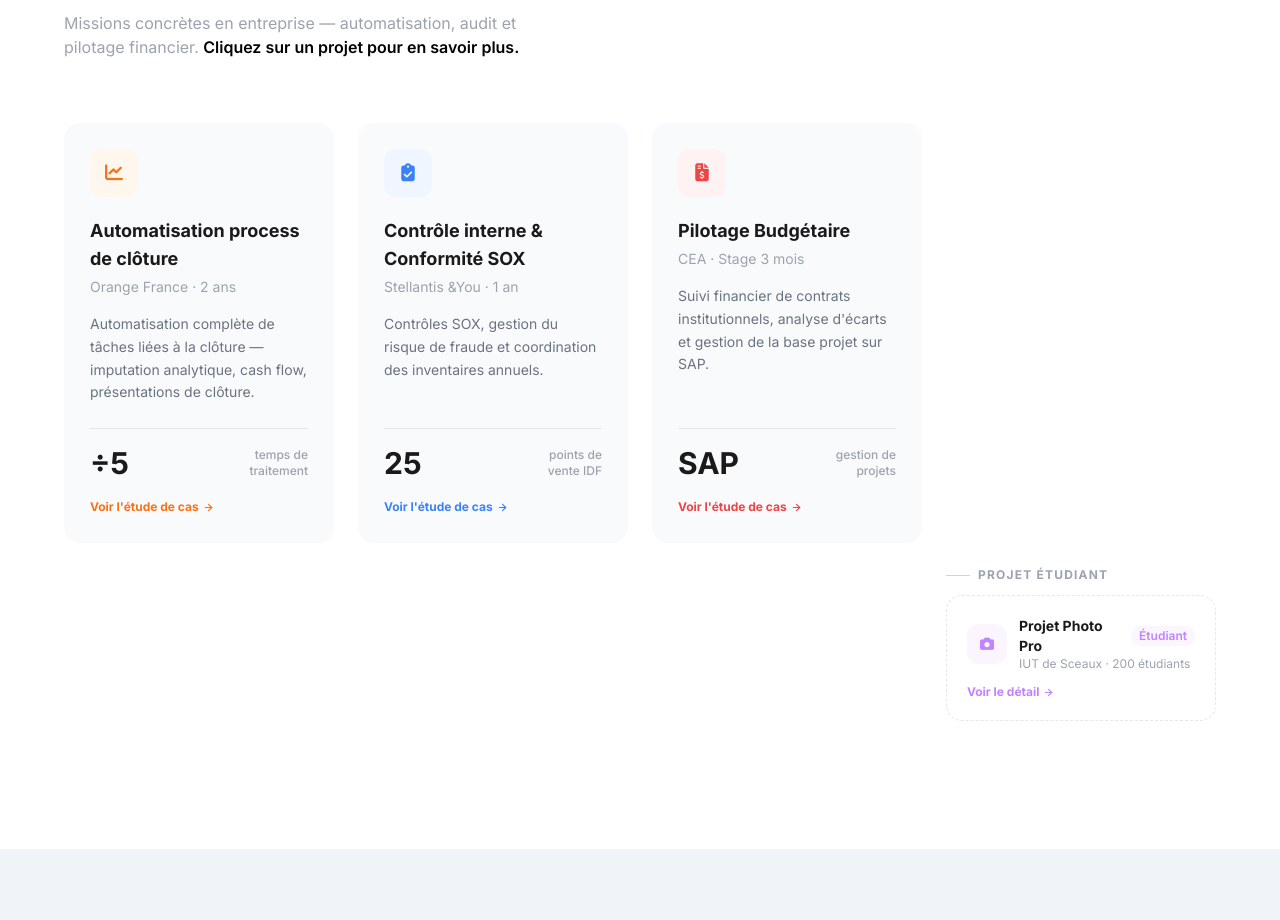
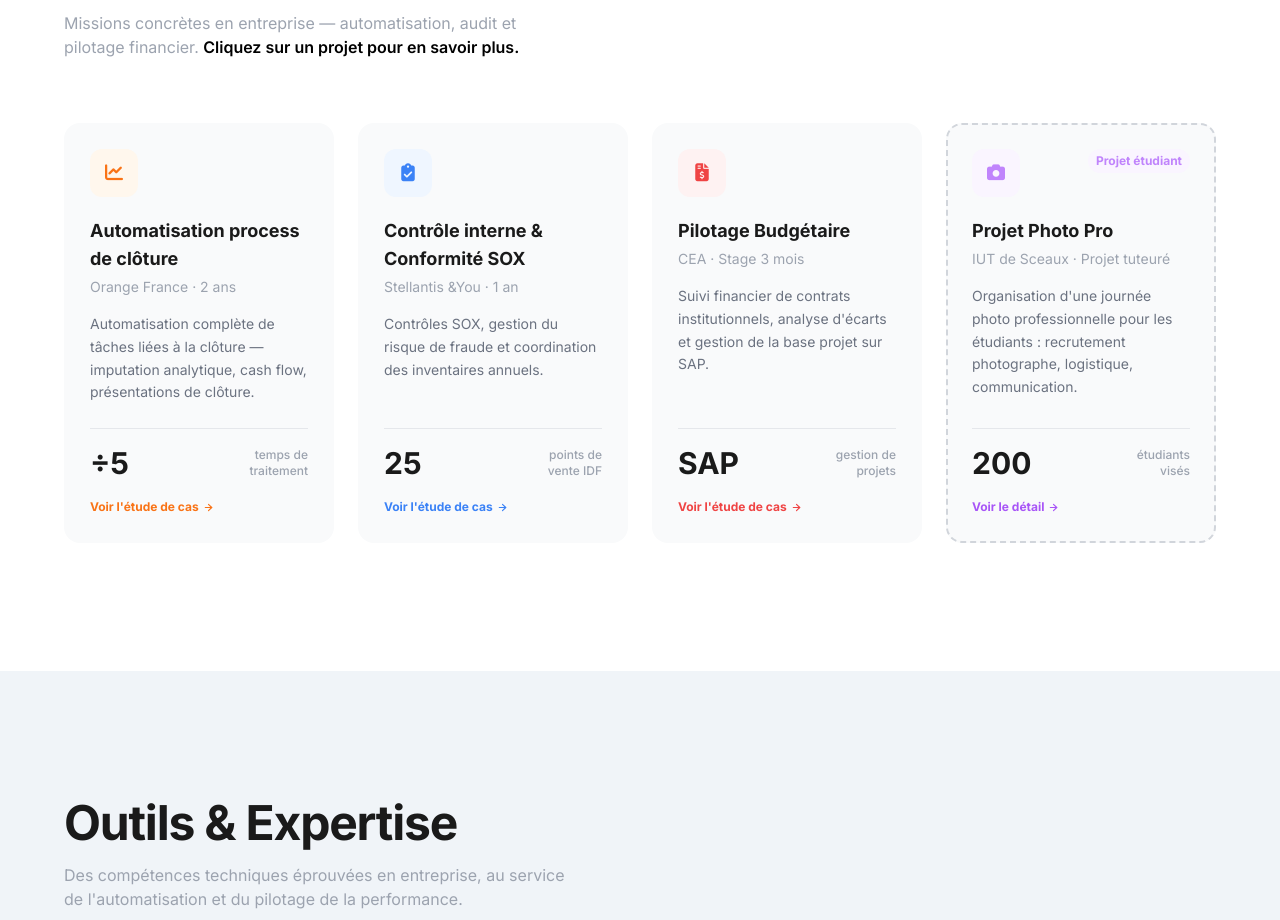
Before and after one commit to kilianeulalie-arch/portfolio, a plain HTML site: page index.html in a window 1280 px wide. Shown: the part 2246-3166 px from the top of the page. Drawn offline with nearby package versions, Linux system fonts and the light colour scheme.

Commit message:
Update index.html

```diff
--- a/index.html
+++ b/index.html
@@ -248,28 +248,28 @@
                     </div>
                 </div>
 
-            </div>
-
-            <!-- Ligne 2 : projet étudiant aligné à droite -->
-            <div class="grid grid-cols-1 md:grid-cols-4 gap-6 mt-6">
-                <div class="md:col-start-4">
-                    <p class="text-xs font-bold uppercase tracking-widest text-gray-400 mb-3 flex items-center gap-2"><span class="w-6 h-px bg-gray-300"></span>Projet étudiant</p>
-                    <div class="group cursor-pointer bg-white rounded-2xl p-5 border border-dashed border-gray-200 hover:border-purple-400 hover:shadow-lg hover:-translate-y-0.5 transition-all duration-300 flex flex-col gap-3" onclick="openProject('photo')">
-                        <div class="flex items-center gap-3">
-                            <div class="w-10 h-10 rounded-xl bg-purple-50 flex items-center justify-center flex-shrink-0 group-hover:bg-purple-100 transition-colors">
-                                <i class="fa-solid fa-camera text-purple-400 text-sm"></i>
+                <!-- Projet étudiant — dans la grille, visuellement distinct -->
+                <div class="group cursor-pointer reveal reveal-delay-3 bg-gray-50 rounded-2xl p-6 border-2 border-dashed border-gray-300 hover:border-purple-400 hover:shadow-xl hover:shadow-purple-100 hover:-translate-y-1 transition-all duration-300 flex flex-col justify-between" onclick="openProject('photo')">
+                    <div>
+                        <div class="flex items-start justify-between mb-5">
+                            <div class="w-12 h-12 rounded-xl bg-purple-50 flex items-center justify-center group-hover:bg-purple-100 transition-colors">
+                                <i class="fa-solid fa-camera text-purple-400 text-lg"></i>
                             </div>
-                            <div>
-                                <div class="flex items-center gap-2">
-                                    <h4 class="text-sm font-bold">Projet Photo Pro</h4>
-                                    <span class="text-xs text-purple-400 font-semibold bg-purple-50 px-2 py-0.5 rounded-full">Étudiant</span>
-                                </div>
-                                <p class="text-gray-400 text-xs">IUT de Sceaux · 200 étudiants</p>
-                            </div>
+                            <span class="text-xs text-purple-400 font-bold bg-purple-50 px-2 py-1 rounded-full">Projet étudiant</span>
                         </div>
-                        <span class="inline-flex items-center gap-1 text-xs font-bold text-purple-400 group-hover:gap-2 transition-all">Voir le détail <svg xmlns="http://www.w3.org/2000/svg" width="11" height="11" viewBox="0 0 24 24" fill="none" stroke="currentColor" stroke-width="2.5" stroke-linecap="round" stroke-linejoin="round"><path d="M5 12h14"/><path d="m12 5 7 7-7 7"/></svg></span>
+                        <h4 class="text-lg font-bold mb-1">Projet Photo Pro</h4>
+                        <p class="text-gray-400 text-sm mb-4">IUT de Sceaux · Projet tuteuré</p>
+                        <p class="text-gray-500 text-sm leading-relaxed">Organisation d'une journée photo professionnelle pour les étudiants : recrutement photographe, logistique, communication.</p>
+                    </div>
+                    <div class="mt-6 pt-4 border-t border-gray-200">
+                        <div class="flex items-center justify-between mb-3">
+                            <div class="text-3xl font-black">200</div>
+                            <span class="text-xs text-gray-400 font-medium text-right">étudiants<br>visés</span>
+                        </div>
+                        <span class="inline-flex items-center gap-1 text-xs font-bold text-purple-500 group-hover:gap-2 transition-all">Voir le détail <svg xmlns="http://www.w3.org/2000/svg" width="11" height="11" viewBox="0 0 24 24" fill="none" stroke="currentColor" stroke-width="2.5" stroke-linecap="round" stroke-linejoin="round"><path d="M5 12h14"/><path d="m12 5 7 7-7 7"/></svg></span>
                     </div>
                 </div>
+
             </div>
         </div>
     </section>
```
